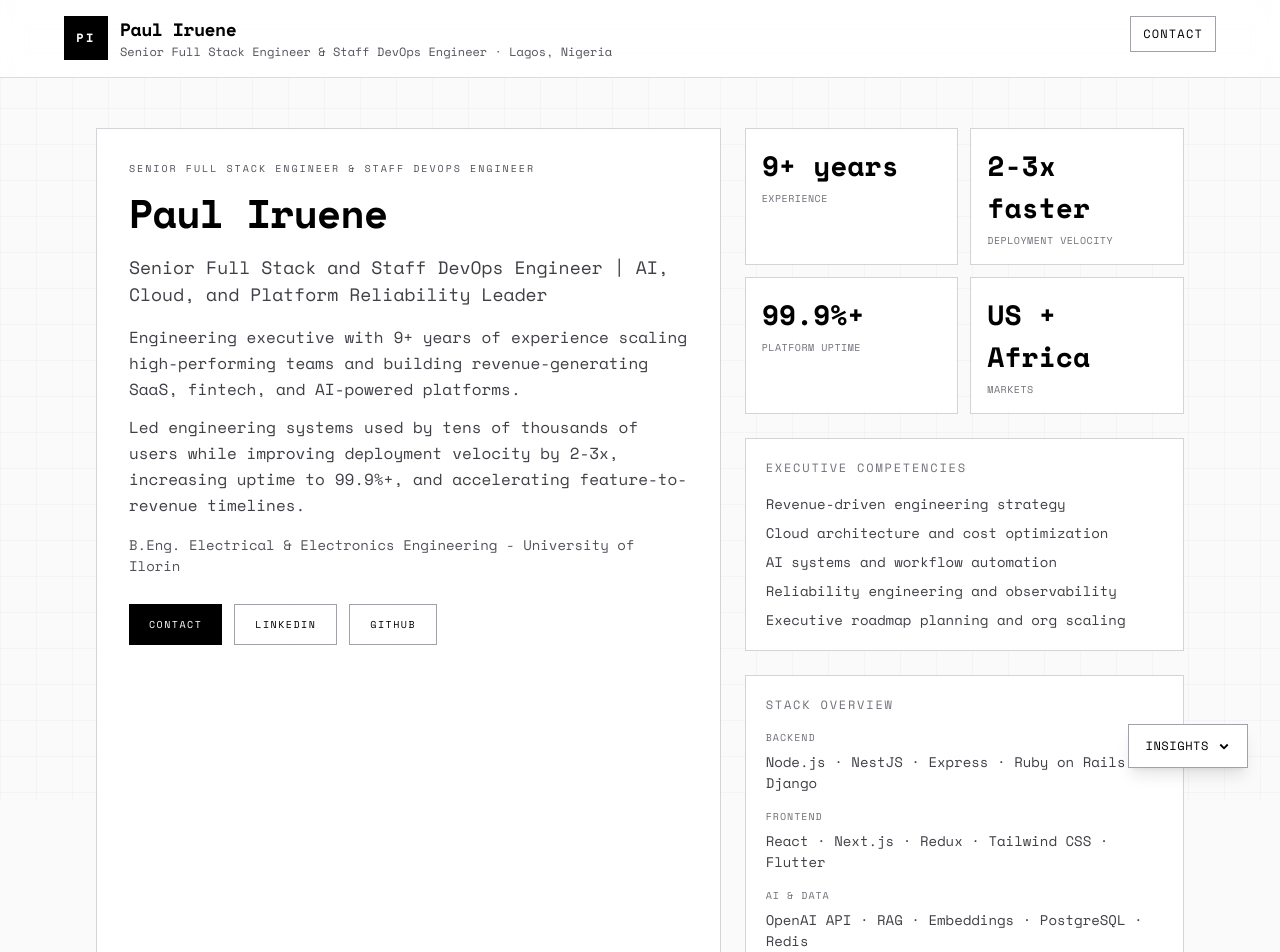
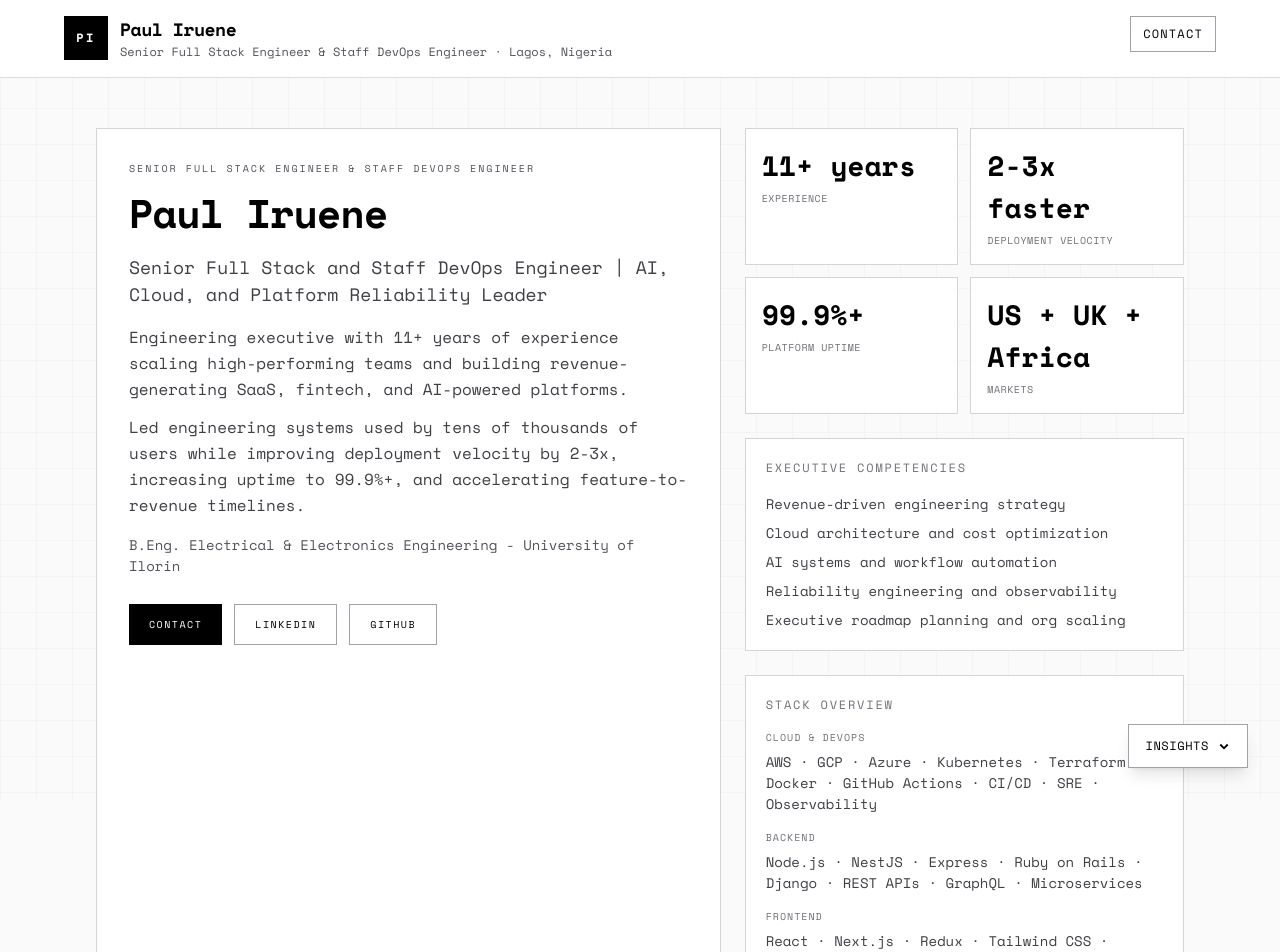
Before and after one commit to Adokiye/portfolio, a Next.js app: page / in a window 1280 px wide. Shown: the top 952 px of the page. Built offline with nearby package versions, Linux system fonts and the light colour scheme.

Commit message:
Update profile experience, markets, and stack priorities

```diff
--- a/src/data/profile.js
+++ b/src/data/profile.js
@@ -9,16 +9,16 @@ export const profile = {
   github: "https://github.com/Adokiye",
   linkedin: "https://www.linkedin.com/in/paul-iruene-5537a5163",
   summary:
-    "Engineering executive with 9+ years of experience scaling high-performing teams and building revenue-generating SaaS, fintech, and AI-powered platforms.",
+    "Engineering executive with 11+ years of experience scaling high-performing teams and building revenue-generating SaaS, fintech, and AI-powered platforms.",
   impact:
     "Led engineering systems used by tens of thousands of users while improving deployment velocity by 2-3x, increasing uptime to 99.9%+, and accelerating feature-to-revenue timelines.",
   education:
     "B.Eng. Electrical & Electronics Engineering - University of Ilorin",
   metrics: [
-    { label: "Experience", value: "9+ years" },
+    { label: "Experience", value: "11+ years" },
     { label: "Deployment Velocity", value: "2-3x faster" },
     { label: "Platform Uptime", value: "99.9%+" },
-    { label: "Markets", value: "US + Africa" },
+    { label: "Markets", value: "US + UK + Africa" },
   ],
   competencies: [
     "Revenue-driven engineering strategy",
@@ -29,20 +29,56 @@ export const profile = {
   ],
   skills: [
     {
+      group: "Cloud & DevOps",
+      items: [
+        "AWS",
+        "GCP",
+        "Azure",
+        "Kubernetes",
+        "Terraform",
+        "Docker",
+        "GitHub Actions",
+        "CI/CD",
+        "SRE",
+        "Observability",
+      ],
+    },
+    {
       group: "Backend",
-      items: ["Node.js", "NestJS", "Express", "Ruby on Rails", "Django"],
+      items: [
+        "Node.js",
+        "NestJS",
+        "Express",
+        "Ruby on Rails",
+        "Django",
+        "REST APIs",
+        "GraphQL",
+        "Microservices",
+      ],
     },
     {
       group: "Frontend",
-      items: ["React", "Next.js", "Redux", "Tailwind CSS", "Flutter"],
+      items: [
+        "React",
+        "Next.js",
+        "Redux",
+        "Tailwind CSS",
+        "TypeScript",
+        "Flutter",
+        "Responsive UI",
+      ],
     },
     {
       group: "AI & Data",
-      items: ["OpenAI API", "RAG", "Embeddings", "PostgreSQL", "Redis"],
-    },
-    {
-      group: "Cloud & DevOps",
-      items: ["AWS", "GCP", "Azure", "Docker", "CI/CD"],
+      items: [
+        "OpenAI API",
+        "RAG",
+        "Embeddings",
+        "LLM Integration",
+        "PostgreSQL",
+        "Redis",
+        "Data Modeling",
+      ],
     },
   ],
 };
```
